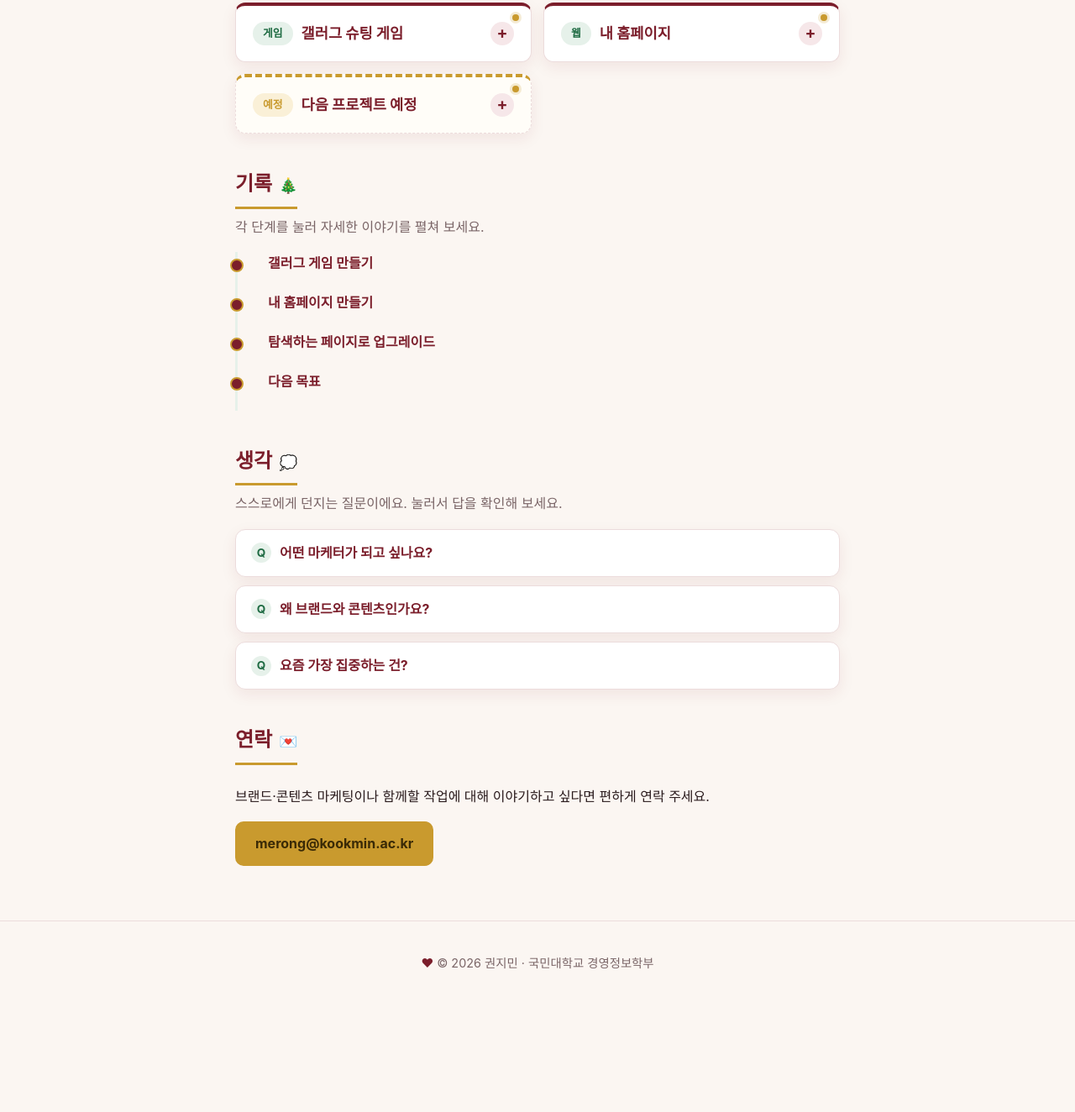
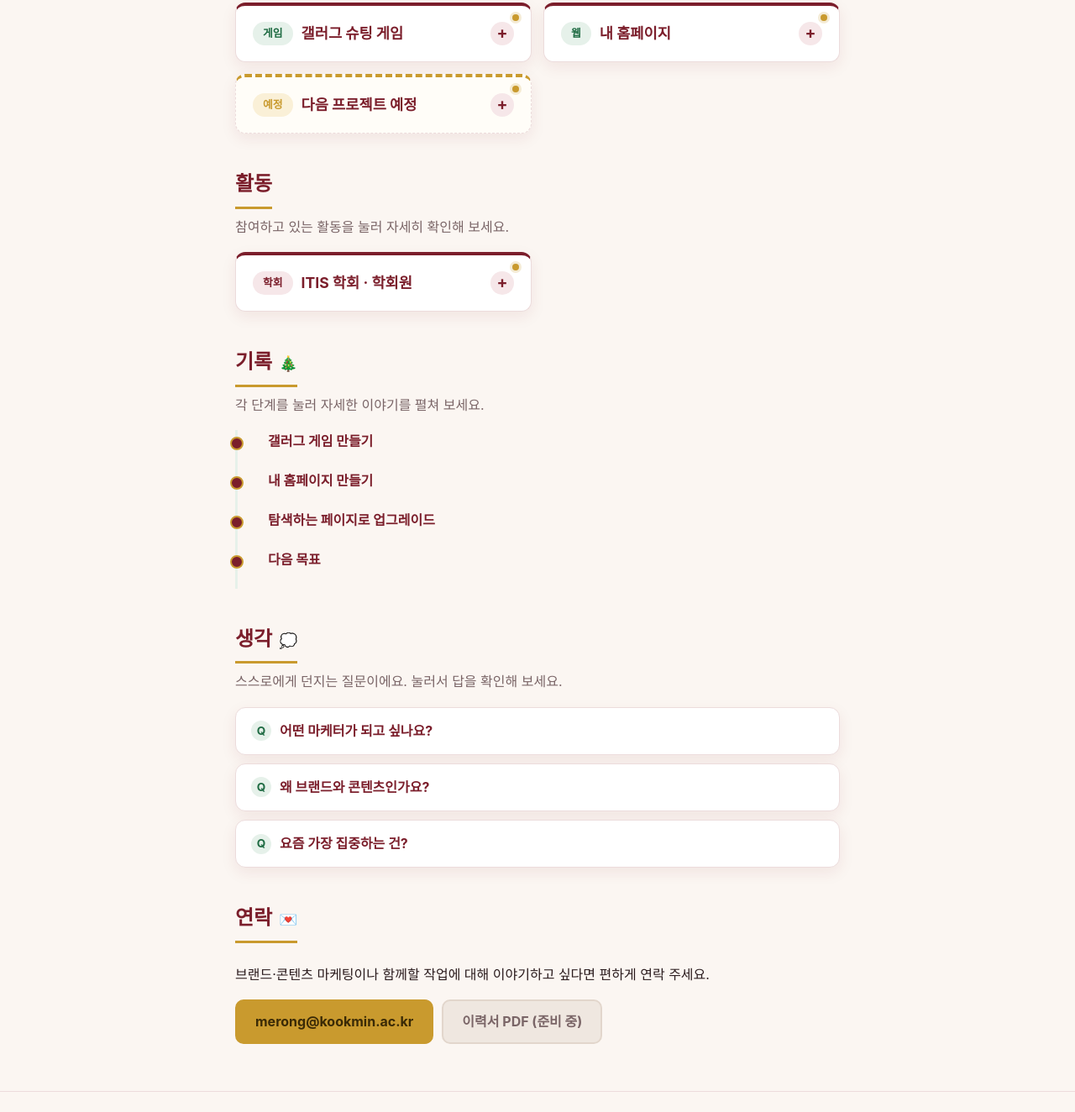
Before and after one commit to merong-jojo/merong-jojo.github.io, a plain HTML site: page index.html in a window 1280 px wide. Shown: the part 1176-2500 px from the top of the page at 84% size. Before the commit the page ends 2374 px from the top, so only its background shows below. Drawn offline with Linux system fonts and the light colour scheme.

Commit message:
활동 섹션 추가 및 이력서 PDF 버튼 자리 확보

```diff
--- a/index.html
+++ b/index.html
@@ -14,6 +14,7 @@
     <nav aria-label="주요 메뉴">
       <a href="#about">소개</a>
       <a href="#works">작업</a>
+      <a href="#activity">활동</a>
       <a href="#record">기록</a>
       <a href="#contact">연락</a>
     </nav>
@@ -146,6 +147,30 @@
       </ul>
     </section>
 
+    <!-- 경험·활동: 클릭하면 펼쳐지는 카드 -->
+    <section id="activity" class="reveal">
+      <h2>활동</h2>
+      <p class="section-note">참여하고 있는 활동을 눌러 자세히 확인해 보세요.</p>
+
+      <ul class="card-list">
+        <li class="card">
+          <button class="card-head" aria-expanded="false">
+            <span class="tag tag-activity">학회</span>
+            <h3>ITIS 학회 · 학회원</h3>
+            <span class="card-toggle" aria-hidden="true">+</span>
+          </button>
+          <div class="card-body">
+            <p class="card-period">2026년 3월(입학) ~ 현재 · 진행 중</p>
+            <p>
+              IT 학회 ITIS(아이티스)에서 학회원으로 활동하고 있어요.
+              퀀텀컴퓨팅을 주제로 직접 탐구하고, 공부한 내용을 포스팅으로 정리해 공유했습니다.
+            </p>
+            <p class="card-note">마케터 관점에서 배운 점: 어려운 기술 주제를 읽는 사람이 이해할 수 있게 풀어 쓰는 연습이 됐어요.</p>
+          </div>
+        </li>
+      </ul>
+    </section>
+
     <!-- 기록: 클릭 가능한 타임라인 -->
     <section id="record" class="reveal">
       <h2>기록</h2>
@@ -213,8 +238,9 @@
       <p>
         브랜드·콘텐츠 마케팅이나 함께할 작업에 대해 이야기하고 싶다면 편하게 연락 주세요.
       </p>
-      <p class="contact-line">
+      <p class="contact-line button-row">
         <a class="button" href="mailto:merong@kookmin.ac.kr">merong@kookmin.ac.kr</a>
+        <span class="button button-disabled" role="button" aria-disabled="true" title="이력서는 곧 준비됩니다">이력서 PDF (준비 중)</span>
       </p>
     </section>
 
--- a/style.css
+++ b/style.css
@@ -750,3 +750,36 @@ h2::after {
   background: #faf0d7;
   color: var(--gold);
 }
+
+/* 활동 섹션 태그 */
+.tag-activity {
+  background: var(--accent-soft);
+  color: var(--accent);
+}
+
+/* 준비 중(비활성) 버튼 */
+.button-disabled {
+  background: #efe7e0;
+  color: var(--muted);
+  border-color: #e2d6cc;
+  cursor: not-allowed;
+  font-weight: 700;
+}
+
+.button-disabled:hover {
+  filter: none;
+  transform: none;
+}
+
+/* 비활성 버튼은 반짝 스윕 효과 제거 */
+.button-disabled::before {
+  display: none;
+}
+
+/* 활동 카드 기간 표시 */
+.card-period {
+  color: var(--holly) !important;
+  font-weight: 700;
+  font-size: 0.85rem;
+  letter-spacing: 0.01em;
+}
```
